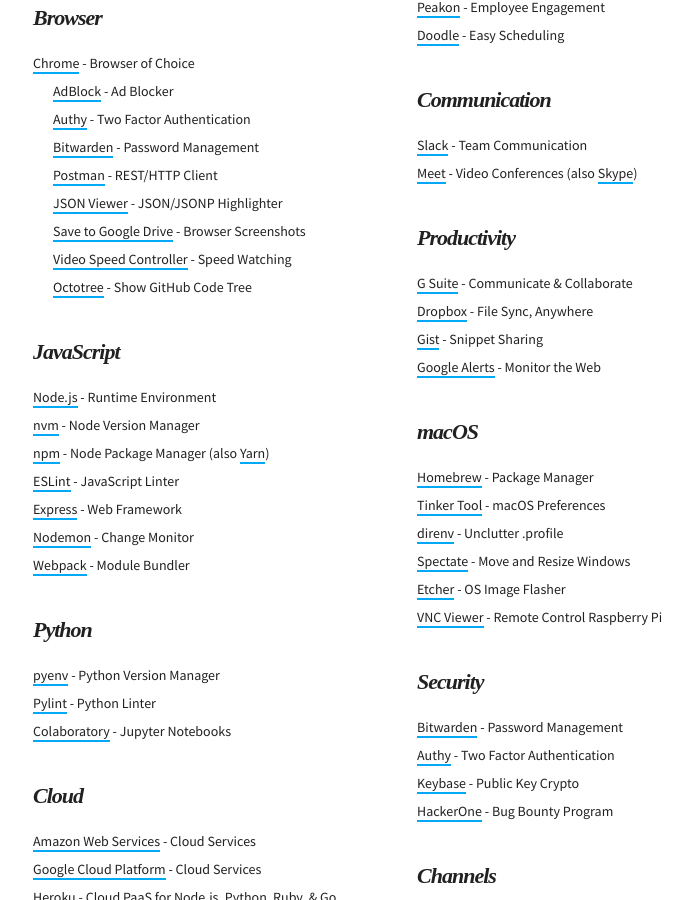
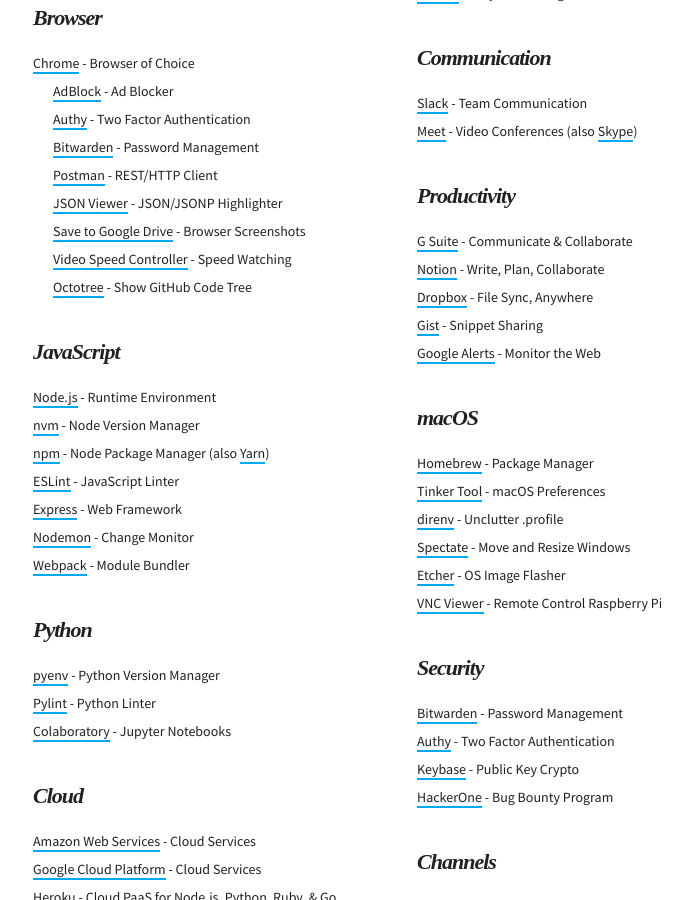
Before and after one commit to martinbuberl/martinbuberl.github.io, a Jekyll site: the page built from docs/resources.md, in a window 1280 px wide and 900 px high, scrolled down 580 px. Shown: the whole window, without its empty margins (232-925 px from the left). Built offline with Jekyll 4.4.1, drawn with Linux system fonts in a browser that asks for light colours; nearby versions of some CDN libraries; some web fonts are replaced.

Commit message:
Added Notion

```diff
--- a/docs/resources.md
+++ b/docs/resources.md
@@ -108,6 +108,7 @@ Here are my bookmarks of software, services and resources, the essentials if you
     <h3 id="productivity" class="has-permalink">Productivity<a class="permalink" title="Permalink" href="#productivity">#</a></h3>
     <ul>
       <li><a target="_blank" href="http://goo.gl/xfPFhk">G Suite</a> - Communicate &amp; Collaborate</li>
+      <li><a target="_blank" href="https://www.notion.so/">Notion</a> - Write, Plan, Collaborate</li>
       <li><a target="_blank" href="https://db.tt/lwHYI3m">Dropbox</a> - File Sync, Anywhere</li>
       <li><a target="_blank" href="https://gist.github.com/">Gist</a> - Snippet Sharing</li>
       <li><a target="_blank" href="https://www.google.com/alerts">Google Alerts</a> - Monitor the Web</li>
```
